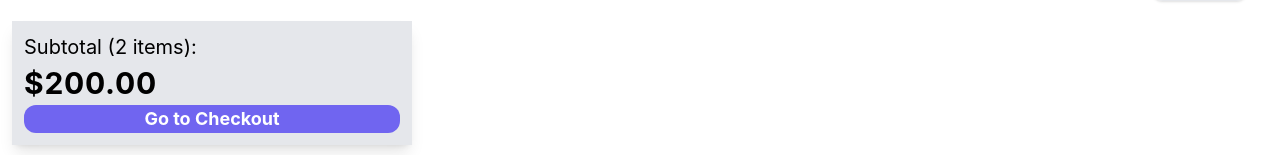
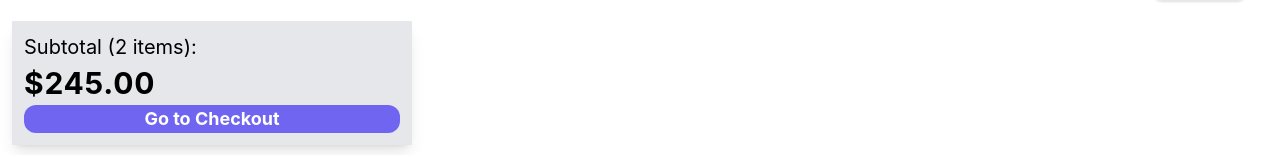
Before and after one commit to devchap8/shopping-cart, a React (Vite) app: page /cart in a window 1280 px wide. Shown: the part 135-290 px from the top of the page. Built offline with nearby package versions, Linux system fonts and the light colour scheme.

Commit message:
Dynamically calc total price

```diff
--- a/src/Cart.jsx
+++ b/src/Cart.jsx
@@ -8,6 +8,16 @@ export default function Cart() {
         if(window.confirm("Are you sure you want to clear your cart?")) {
             cont.setCartList({});
         }
+    }
+
+    const calcTotal = () => {
+        let total = 0;
+        for(let item of cont.itemList) {
+            if(item.name in cont.cartList) {
+                total += (+item.price * cont.cartList[item.name]);
+            }
+        }
+        return total;
     }
 
     return (
@@ -47,7 +57,7 @@ export default function Cart() {
 
             <div className={"max-w-100 bg-ui-muted shadow-lg p-3 flex flex-col gap-1"}>
                 <h3 className={"text-xl"}>Subtotal ({Object.values(cont.cartList).length > 0 ? Object.values(cont.cartList).reduce((prev, curr) => prev + curr) : 0} items):</h3>
-                <div className={"text-3xl font-bold tracking-wide"}>$200.00</div>
+                <div className={"text-3xl font-bold tracking-wide"}>{`$${calcTotal()}.00`}</div>
                 <button className={"bg-brand-light rounded-xl text-lg font-bold text-ui-white cursor-pointer hover:bg-brand-lighter transition-colors duration-200"}>Go to Checkout</button>
             </div>
         </main>
```
Also changed, not shown: 1 other file (tests, documents, lock files or other folders).
